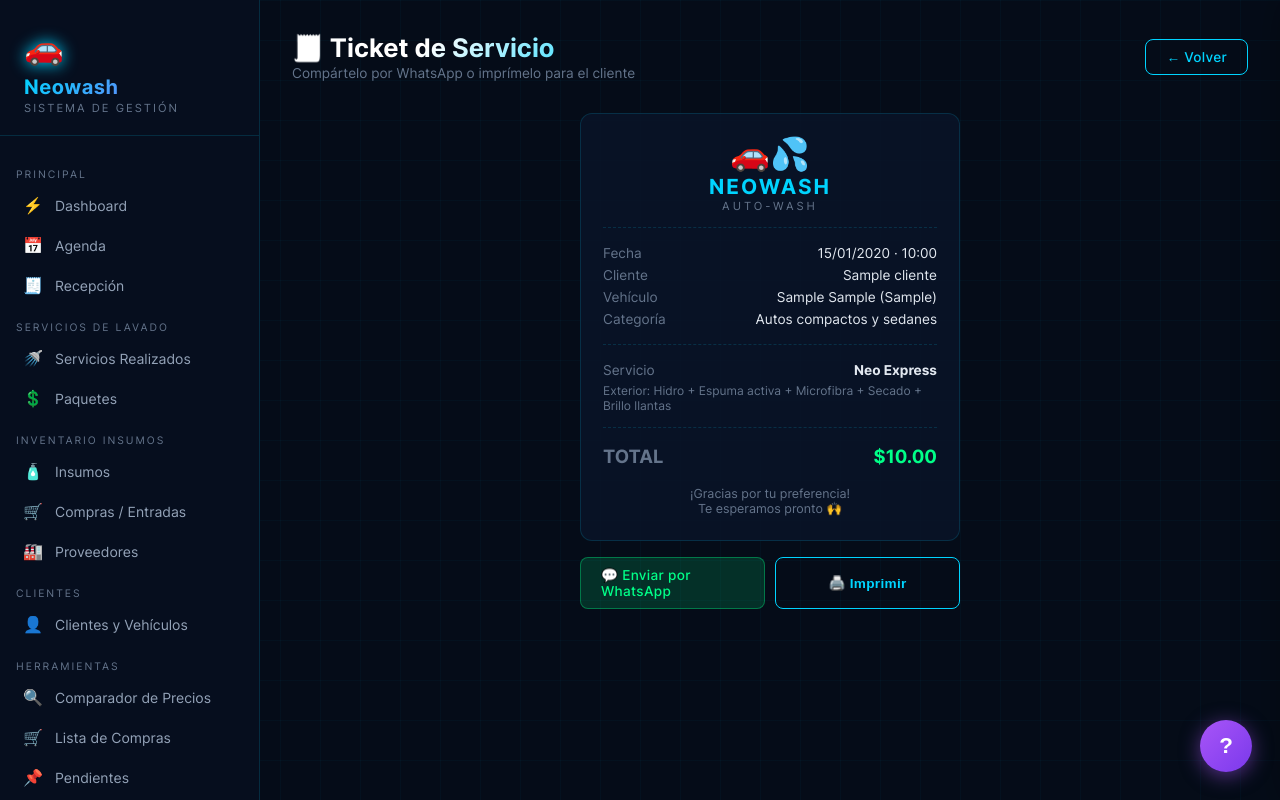
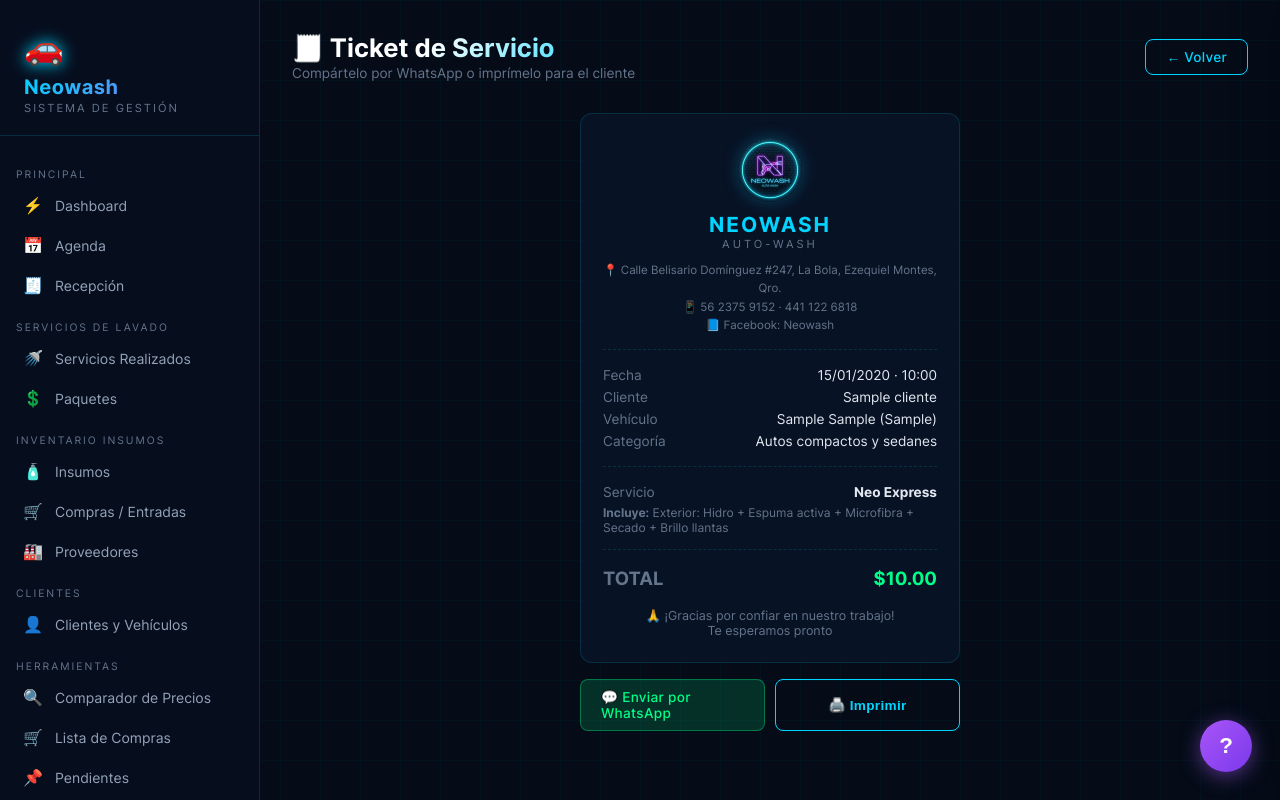
Before and after one commit to trejorinconluisangel-ship-it/Carwash, a Django app: page /servicios/1/ticket/ in a window 1280 px wide. Run offline with Django 5.2, Linux system fonts and the light colour scheme; data comes from the database, SQL or seed files in the repository; tables that the repository leaves empty hold one stand-in row (values such as "Sample post"); data that the repository does not hold is empty.

Commit message:
Add: logo, datos del negocio y agradecimiento en el ticket de servicio
- Logo real de Neowash en el ticket (antes era un emoji)
- Dirección, WhatsApp (dos números) y Facebook del negocio, tanto en el ticket impreso como en el mensaje de WhatsApp
- Descripción del servicio marcada como "Incluye:" para mayor claridad
- Agradecimiento final por confiar en el trabajo del negocio

```diff
--- a/servicios/models.py
+++ b/servicios/models.py
@@ -1,5 +1,11 @@
 from django.db import models
 from django.utils import timezone
+
+NEGOCIO_NOMBRE = 'NEOWASH AUTO-WASH'
+NEGOCIO_DIRECCION = 'Calle Belisario Domínguez #247, La Bola, Ezequiel Montes, Qro.'
+NEGOCIO_WHATSAPP_1 = '56 2375 9152'
+NEGOCIO_WHATSAPP_2 = '441 122 6818'
+NEGOCIO_FACEBOOK = 'Neowash'
 
 
 TIPO_SERVICIO_CHOICES = [
@@ -144,15 +150,19 @@
         if len(numero) == 10:
             numero = '52' + numero
         primer_nombre = self.nombre_cliente_display.split()[0] if self.nombre_cliente_display else ''
+        descripcion = f'\n{self.tipo_servicio.descripcion}\n' if self.tipo_servicio.descripcion else ''
         mensaje = (
-            f'🚗💦 *NEOWASH AUTO-WASH*\n'
-            f'¡Gracias por tu visita{", " + primer_nombre if primer_nombre else ""}!\n\n'
+            f'🚗💦 *{NEGOCIO_NOMBRE}*\n\n'
             f'🧾 *Ticket de servicio*\n'
             f'Fecha: {self.fecha.strftime("%d/%m/%Y")}\n'
+            f'Cliente: {self.nombre_cliente_display}\n'
             f'Vehículo: {self.vehiculo_descripcion_ticket}\n'
-            f'Servicio: {self.tipo_servicio.nombre}\n'
+            f'Servicio: {self.tipo_servicio.nombre}{descripcion}'
             f'Total: ${self.precio_cobrado}\n\n'
-            f'¡Esperamos verte pronto! 🙌'
+            f'🙏 ¡Gracias{", " + primer_nombre if primer_nombre else ""}, por confiar en nuestro trabajo!\n\n'
+            f'📍 {NEGOCIO_DIRECCION}\n'
+            f'📱 {NEGOCIO_WHATSAPP_1} · {NEGOCIO_WHATSAPP_2}\n'
+            f'📘 Facebook: {NEGOCIO_FACEBOOK}'
         )
         return f'https://wa.me/{numero}?text={quote(mensaje)}'
 
--- a/servicios/views.py
+++ b/servicios/views.py
@@ -2,7 +2,10 @@
 from django.shortcuts import render, get_object_or_404, redirect
 from django.contrib import messages
 from django.http import JsonResponse
-from .models import TipoServicio, TipoVehiculo, Servicio, PrecioPaquete
+from .models import (
+    TipoServicio, TipoVehiculo, Servicio, PrecioPaquete,
+    NEGOCIO_NOMBRE, NEGOCIO_DIRECCION, NEGOCIO_WHATSAPP_1, NEGOCIO_WHATSAPP_2, NEGOCIO_FACEBOOK,
+)
 from .forms import TipoServicioForm, TipoVehiculoForm, ServicioForm
 from clientes.models import VISITAS_PREMIO_PEQUENO, VISITAS_PREMIO_GRANDE, TIPO_VEHICULO_CHOICES
 
@@ -211,7 +214,14 @@
         Servicio.objects.select_related('tipo_servicio', 'tipo_vehiculo', 'cliente', 'vehiculo'),
         pk=pk,
     )
-    return render(request, 'servicios/servicio_ticket.html', {'servicio': servicio})
+    return render(request, 'servicios/servicio_ticket.html', {
+        'servicio': servicio,
+        'negocio_nombre': NEGOCIO_NOMBRE,
+        'negocio_direccion': NEGOCIO_DIRECCION,
+        'negocio_whatsapp_1': NEGOCIO_WHATSAPP_1,
+        'negocio_whatsapp_2': NEGOCIO_WHATSAPP_2,
+        'negocio_facebook': NEGOCIO_FACEBOOK,
+    })
 
 
 def servicio_eliminar(request, pk):
--- a/templates/servicios/servicio_ticket.html
+++ b/templates/servicios/servicio_ticket.html
@@ -1,4 +1,5 @@
 {% extends 'base.html' %}
+{% load static %}
 {% block title %}Ticket — {{ servicio.nombre_cliente_display }}{% endblock %}
 
 {% block content %}
@@ -13,9 +14,14 @@
 <div class="ticket-wrap">
   <div class="ticket-card" id="ticket">
     <div class="ticket-header">
-      <div class="ticket-logo">🚗💦</div>
+      <img src="{% static 'icons/icon-512.png' %}" alt="Neowash" class="ticket-logo-img">
       <div class="ticket-brand">NEOWASH</div>
       <div class="ticket-brand-sub">AUTO-WASH</div>
+      <div class="ticket-negocio-info">
+        📍 {{ negocio_direccion }}<br>
+        📱 {{ negocio_whatsapp_1 }} · {{ negocio_whatsapp_2 }}<br>
+        📘 Facebook: {{ negocio_facebook }}
+      </div>
     </div>
 
     <div class="ticket-line"></div>
@@ -44,7 +50,7 @@
       <span class="ticket-value fw-bold">{{ servicio.tipo_servicio.nombre }}</span>
     </div>
     {% if servicio.tipo_servicio.descripcion %}
-    <div class="ticket-desc">{{ servicio.tipo_servicio.descripcion }}</div>
+    <div class="ticket-desc"><strong>Incluye:</strong> {{ servicio.tipo_servicio.descripcion }}</div>
     {% endif %}
 
     <div class="ticket-line"></div>
@@ -55,7 +61,7 @@
     </div>
 
     <div class="ticket-footer">
-      ¡Gracias por tu preferencia!<br>Te esperamos pronto 🙌
+      🙏 ¡Gracias por confiar en nuestro trabajo!<br>Te esperamos pronto
     </div>
   </div>
 
@@ -93,9 +99,20 @@
     padding: 24px 22px;
   }
   .ticket-header { text-align: center; margin-bottom: 6px; }
-  .ticket-logo { font-size: 2rem; line-height: 1; margin-bottom: 4px; }
+  .ticket-logo-img {
+    width: 64px; height: 64px;
+    border-radius: 50%;
+    margin-bottom: 6px;
+    box-shadow: 0 0 16px rgba(0,212,255,0.25);
+  }
   .ticket-brand { font-size: 1.3rem; font-weight: 800; letter-spacing: 2px; color: var(--cyan); }
   .ticket-brand-sub { font-size: .7rem; letter-spacing: 3px; color: var(--text-muted); }
+  .ticket-negocio-info {
+    margin-top: 10px;
+    font-size: .72rem;
+    line-height: 1.6;
+    color: var(--text-muted);
+  }
 
   .ticket-line {
     border-top: 1px dashed var(--border);
@@ -127,7 +144,8 @@
     body, .ticket-card { background: #fff !important; color: #000 !important; }
     .ticket-card { border: 1px solid #ccc !important; }
     .ticket-brand, .ticket-value, .ticket-total .ticket-value { color: #000 !important; }
-    .ticket-label, .ticket-desc, .ticket-footer, .ticket-brand-sub { color: #555 !important; }
+    .ticket-label, .ticket-desc, .ticket-footer, .ticket-brand-sub, .ticket-negocio-info { color: #555 !important; }
+    .ticket-logo-img { box-shadow: none !important; }
   }
 </style>
 {% endblock %}
```
